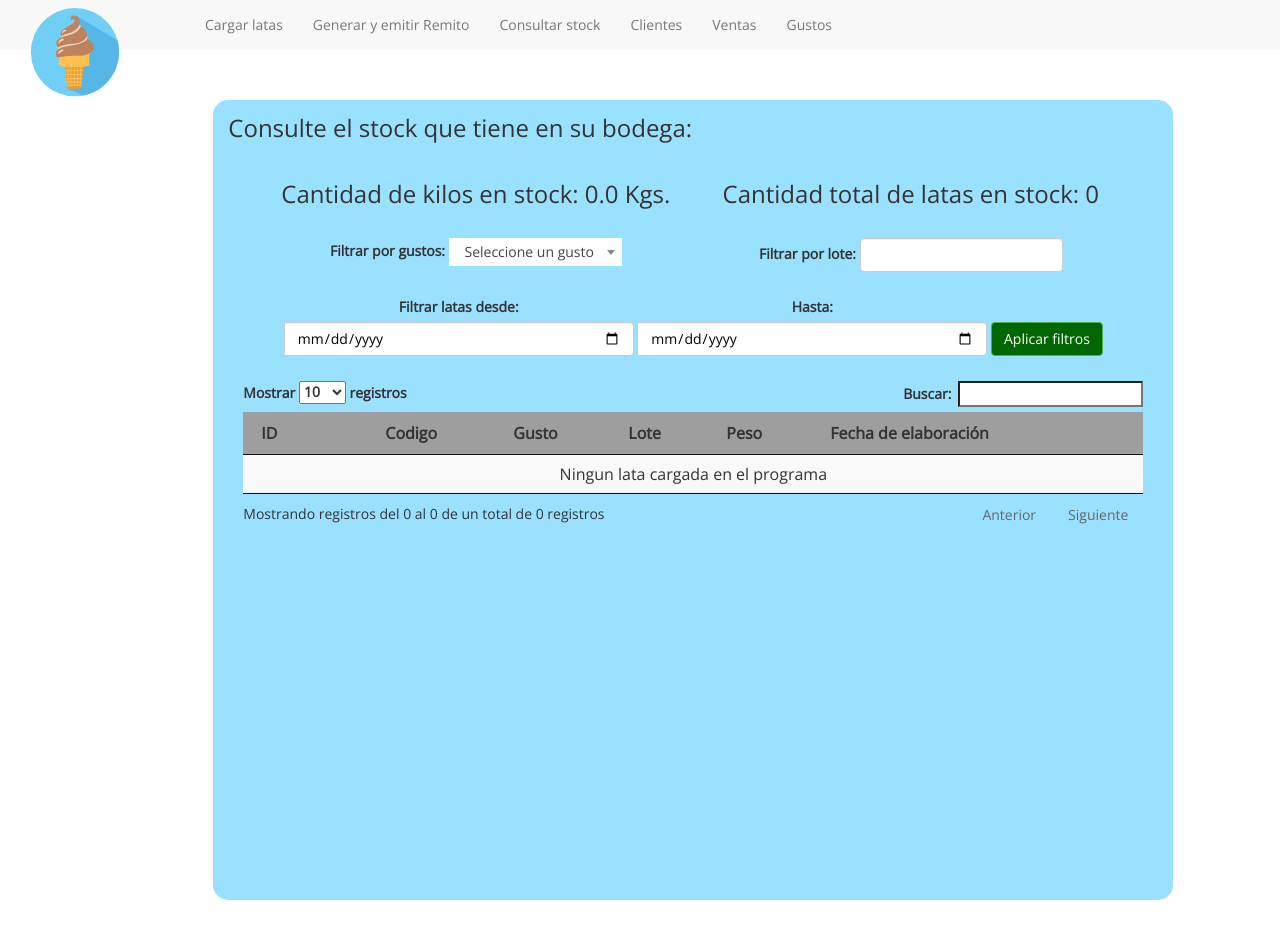
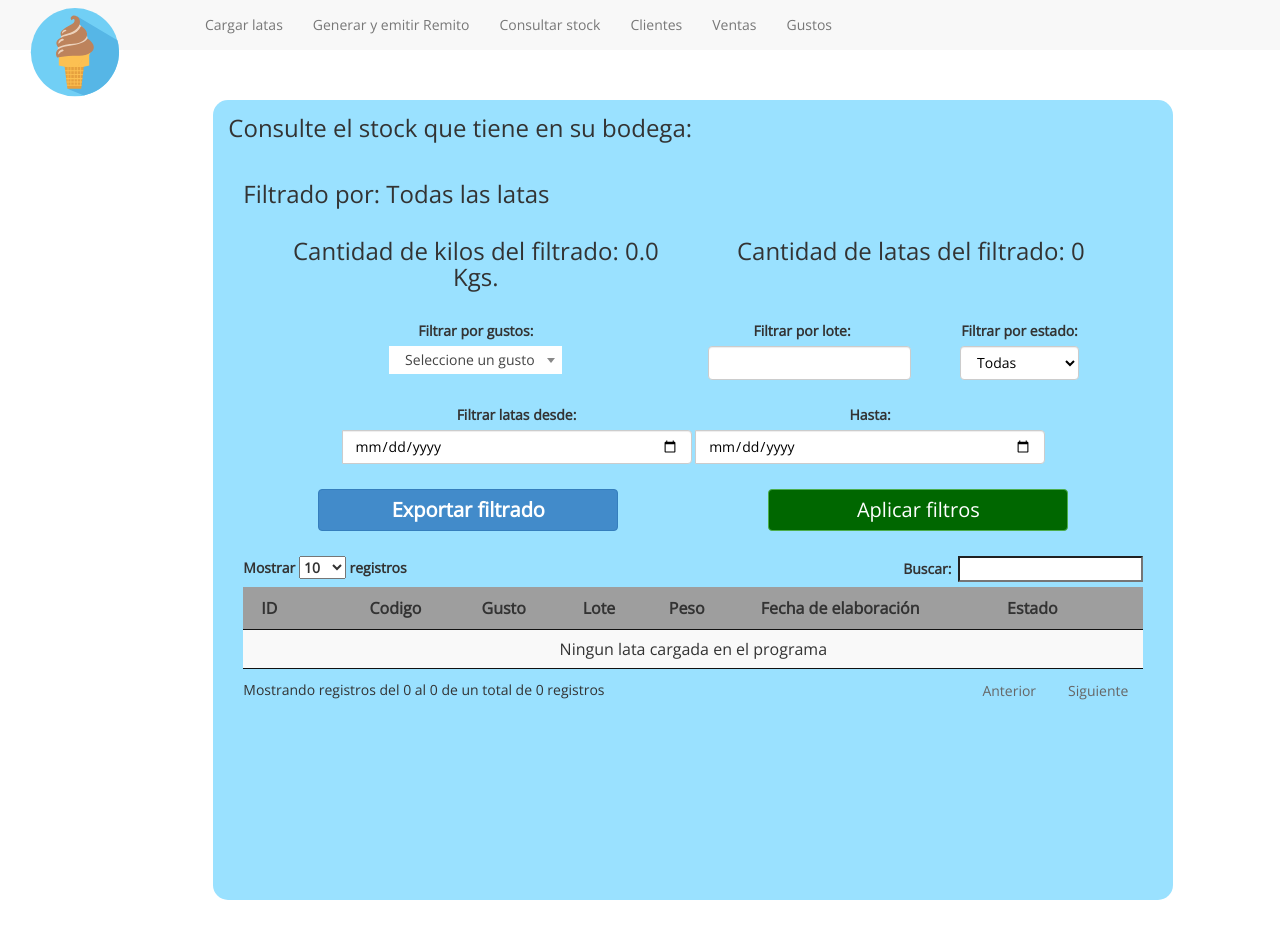
Before and after one commit to ezeanello96/caramella, a Django app: page /verStock/ in a window 1280 px wide. Run offline with Django 3.2, Linux system fonts and the light colour scheme; data that the repository does not hold is empty; some libraries are stand-ins or nearby versions; grey boxes are pictures that could not be loaded.

Commit message:
Agrego funcion para que exporte la busqueda realizada a un Excel

```diff
--- a/caramella/models.py
+++ b/caramella/models.py
@@ -67,7 +67,7 @@ class Lata(models.Model):
         return precio
 
     def descripcion(self):
-        return self.gusto.nombre + " - " + self.codigo
+        return str(self.gusto.nombre) + " - " + str(self.codigo)
 
 class Remito(models.Model):
     fecha = models.DateField("Fecha")
--- a/caramella/templates/verStock.html
+++ b/caramella/templates/verStock.html
@@ -3,6 +3,7 @@
     <script type="text/javascript">
         $(document).ready(function() {
             $(".select2").select2();
+            $("#selectEstado").val("{{ estado }}");
             $('#latas').DataTable( {
                 "order": [0, 'asc'],
                 "language": {
@@ -41,14 +42,14 @@
                 {% if not busqueda %}
                 <div class="col-lg-12" style="text-align:center;">
                     <div class="col-lg-6">
-                        <h3>Cantidad de kilos en stock: {{ totalKilos }} Kgs.</h3>
+                        <h3>Cantidad de kilos en sistema: {{ totalKilos }} Kgs.</h3>
                     </div>
                     <div class="col-lg-6">
-                        <h3>Cantidad total de latas en stock: {{ totalLatas }}</h3>
+                        <h3>Cantidad total de latas en sistema: {{ totalLatas }}</h3>
                     </div>
                 </div>
                 {% else %}
-                <h3>Filtrando por {{ busqueda }}</h3>
+                <h3>{{ busqueda }}</h3>
                 <div class="col-lg-12" style="text-align:center;">
                     <div class="col-lg-6">
                         <h3>Cantidad de kilos del filtrado: {{ totalKilos }} Kgs.</h3>
@@ -61,7 +62,7 @@
                 <div class="col-lg-12" style="text-align:center; margin-top: 20px;">
                     <form method="post" class="form-inline">{% csrf_token %}
                         <div class="col-lg-6">
-                            <label>Filtrar por gustos:</label>
+                            <label>Filtrar por gustos:</label><br>
                             <select class="select2 form-control" name="selectGusto">
                                 <option value="none">Seleccione un gusto</option>
                                 {% for gusto in gustos %}
@@ -69,9 +70,17 @@
                                 {% endfor %}
                             </select>
                         </div>
-                        <div class="col-lg-6">
+                        <div class="col-lg-3">
                             <label>Filtrar por lote:</label>
                             <input type="text" name="lote" class="form-control">
+                        </div>
+                        <div class="col-lg-3">
+                            <label>Filtrar por estado:</label>
+                            <select class="form-control" name="selectEstado" id="selectEstado">
+                                <option selected value="all">Todas</option>
+                                <option value="en_stock">En stock</option>
+                                <option value="no_stock">Producidas</option>
+                            </select>
                         </div>
                         <div class="col-lg-12" style="text-align:center; margin-top: 25px;">
                             <div class="col-lg-5 input-group">
@@ -82,11 +91,16 @@
                                 <label>Hasta:</label>
                                 <input type="date" name="fechaHasta" class="form-control" {% if fechaDesde %}value="{{ fechaHasta }}"{% endif %}>
                             </div>
-                            <button type="submit" name="filtros" class="btn btn-success" style="margin-top:25px;">Aplicar filtros</button>
                         </div>
-                    </form>
+                        </div>
                 </div>
-            </div>
+                <div class="col-lg-12">
+                    <center>
+                        <div class="col-lg-6"><btn class="btn btn-primary" style="margin-top: 25px; width: 300px; font-size: 20px;" onclick="exportar();"><b>Exportar filtrado</b></btn></div>
+                        <div class="col-lg-6"><button type="submit" name="filtros" class="btn btn-success" style="margin-top: 25px; width: 300px; font-size: 20px;">Aplicar filtros</button></div>
+                    </center>
+                </div>
+                </form>
             <div class="col-lg-12" style="margin-top: 25px;">
                 <table id="latas" class="display" cellspacing="0" style="margin-top: 15px;">
                     <thead>
@@ -97,6 +111,7 @@
                             <th>Lote</th>
                             <th>Peso</th>
                             <th>Fecha de elaboración</th>
+                            <th>Estado</th>
                             <th></th>
                         </tr>
                     </thead>
@@ -110,7 +125,8 @@
                             <td>{{ lata.lote }}</td>
                             <td>{{ lata.peso }} Kgs.</td>
                             <td>{{ lata.fecha_elab }}</td>
-                            <td><btn class="btn btn-danger" onclick="eliminarLata({{ lata.id }});">Eliminar</btn></td>
+                            <td>{% if lata.en_stock == True %}Disponible{% else %}Vendida{% endif %}</td>
+                            <td><a class="btn btn-warning" target="_blank" href="http://127.0.0.1:8000/admin/caramella/lata/{{ lata.id }}/">Ver</a> <btn class="btn btn-danger" onclick="eliminarLata({{ lata.id }});">Eliminar</btn></td>
                         </tr>
                         {% endfor %}
                     </tbody>
@@ -121,6 +137,34 @@
 </html>
 {% csrf_token %}
 <script>
+    function exportar(){
+        var csrftoken = jQuery("[name=csrfmiddlewaretoken]").val();
+
+        var ids = {{ ids }};
+
+    $.ajax({
+        url : '/verStock/', // the endpoint,commonly same url
+        type : "POST", // http method
+        data : { csrfmiddlewaretoken : csrftoken,
+                export : "Exportar filtrado",
+                'ids[]': ids,
+                busqueda : "{{ busqueda }}",
+               }, // data sent with the post request
+
+        // handle a successful response
+        success : function(json) {
+            //console.log(json); // another sanity check
+            //On success show the data posted to server as a message
+            alert(json['error']);
+        },
+
+        // handle a non-successful response
+        error : function(xhr,errmsg,err) {
+            console.log(xhr.status + ": " + xhr.responseText); // provide a bit more info about the error to the console
+        }
+    });
+    }
+
     function eliminarLata(id_lata){
         var csrftoken = jQuery("[name=csrfmiddlewaretoken]").val();
         var r = confirm("De verdad desea eliminar la lata con ID: "+id_lata);
--- a/caramella/views.py
+++ b/caramella/views.py
@@ -214,26 +214,64 @@ def getKilos(latas):
     return totalKilos
 
 def verStock(request):
-    latas = Lata.objects.filter(en_stock = True)
+    latas = Lata.objects.filter()
     gustos = Gusto.objects.filter(activo = True)
     totalLatas = len(latas)
     totalKilos = getKilos(latas)
     if request.method == 'POST':
+        latas = Lata.objects.filter()
         if request.is_ajax():
             if "eliminar" in request.POST:
                 id_lata = request.POST.get('eliminar')
                 lata = Lata.objects.get(id__exact = id_lata)
                 lata.delete()
                 return JsonResponse({'error':"Lata eliminada con exito del sistema"})
+            elif "export" in request.POST:
+                latas = request.POST.getlist('ids[]')
+                busqueda = request.POST.get('busqueda')
+                archivo = "/home/ezeanello/Documentos/filtrado.xlsx"
+                workbook = xlsxwriter.Workbook(archivo)
+                worksheet = workbook.add_worksheet()
+                worksheet.set_column('B:B', 40)
+                worksheet.set_column('A:A', 25)
+                worksheet.set_column('C:C', 25)
+                worksheet.write(0, 1, busqueda)
+                fecha = time.strftime("%d/%m/%Y")
+                worksheet.write(0, 0, "Fecha: "+fecha)
+                worksheet.write(1, 0, "Nro")
+                worksheet.write(1, 1, u"Descripción")
+                worksheet.write(1, 2, "Peso")
+                row = 2
+                kgs = 0
+                cant = 0
+                for i in range(len(latas)):
+                    lata = Lata.objects.get(id__exact = latas[i])
+                    worksheet.write(row, 0, i+1)
+                    worksheet.write(row, 1, lata.gusto.nombre)
+                    worksheet.write(row, 2, str(lata.peso)+"Kgs.")
+                    row += 1
+                    cant += 1
+                    kgs += lata.peso
+                worksheet.write(row, 0, "Cant. latas: "+str(cant))
+                worksheet.write(row, 1, "Peso total: "+str(kgs)+"Kgs.")
+                workbook.close()
+                return JsonResponse({'error':"Archivo creado con exito en la ubicacion: "+archivo})
         id_gusto = request.POST.get('selectGusto')
         lote = request.POST.get('lote')
         fechaDesde = request.POST['fechaDesde']
         fechaHasta = request.POST['fechaHasta']
-        busqueda = ""
+        busqueda = "Filtrando por: "
+        estado = request.POST.get('selectEstado')
+        if estado == "en_stock":
+            latas = latas.filter(en_stock = True)
+            busqueda = busqueda+" estado: En stock"
+        if estado == "no_stock":
+            latas = latas.filter(en_stock = False)
+            busqueda = busqueda+" estado: Producidas"
         if id_gusto != "none":
             gusto = Gusto.objects.get(id__exact = id_gusto)
             latas = latas.filter(gusto = gusto)
-            busqueda = " gusto: "+gusto.nombre
+            busqueda = busqueda+" gusto: "+gusto.nombre
         if lote != "":
             latas = latas.filter(lote = lote)
             busqueda = busqueda+" lote: "+lote
@@ -246,8 +284,16 @@ def verStock(request):
             busqueda = busqueda+" desde: "+fechaDesde+" hasta: "+fechaHasta
         totalKilos = getKilos(latas)
         totalLatas = len(latas)
-        return render_to_response('verStock.html', {'latas':latas, 'totalLatas':totalLatas, 'totalKilos':totalKilos, 'gustos':gustos, 'busqueda':busqueda, 'gusto':id_gusto, 'lote':lote, 'fechaDesde':fechaDesde, 'fechaHasta':fechaHasta}, RequestContext(request))
-    return render_to_response('verStock.html', {'latas':latas, 'totalLatas':totalLatas, 'totalKilos':totalKilos, 'gustos':gustos}, RequestContext(request))
+        if busqueda == "Filtrado por: ":
+            busqueda = "Filtrado por: Todas las latas"
+        ids = []
+        for i in range(len(latas)):
+            ids.append(int(latas[i].id))
+        return render_to_response('verStock.html', {'latas':latas, 'totalLatas':totalLatas, 'totalKilos':totalKilos, 'gustos':gustos, 'busqueda':busqueda, 'gusto':id_gusto, 'lote':lote, 'fechaDesde':fechaDesde, 'fechaHasta':fechaHasta, 'estado':estado, 'ids':ids}, RequestContext(request))
+    ids = []
+    for i in range(len(latas)):
+        ids.append(int(latas[i].id))
+    return render_to_response('verStock.html', {'latas':latas, 'totalLatas':totalLatas, 'totalKilos':totalKilos, 'gustos':gustos, 'ids':ids, 'estado':"all", 'busqueda':"Filtrado por: Todas las latas"}, RequestContext(request))
 
 def clientes(request):
     if request.is_ajax():
```
Also changed, not shown: caramella/templates/cargarLatas.html (+4 -6 lines), 2 other files.
